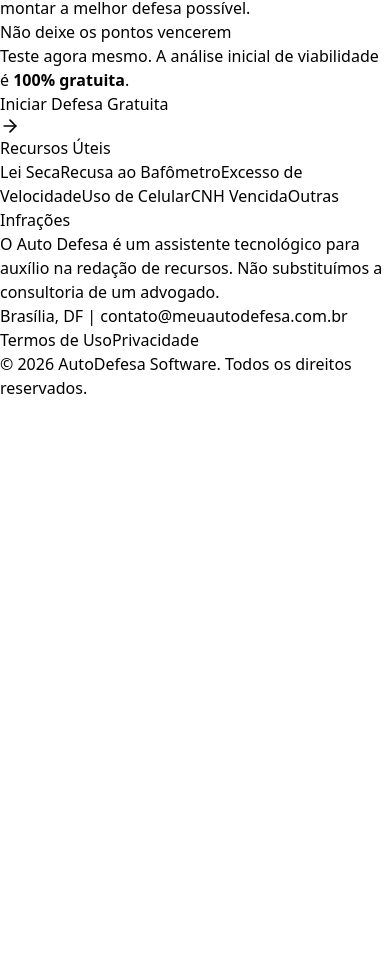
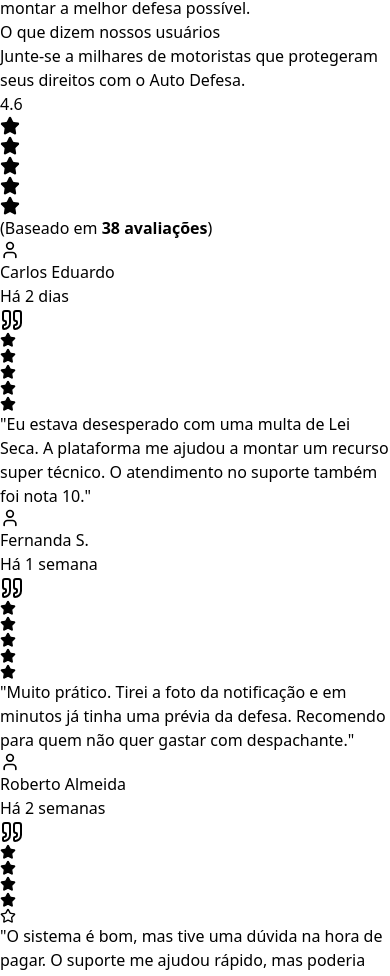
Before and after one commit to rodrigocvmd/auto-defesa, a React (Vite) app in the folder client/: page / in a window 390 px wide. Shown: the part 1830-2806 px from the top of the page. Before the commit the page ends 2230 px from the top, so only its background shows below. Built offline with nearby package versions, Linux system fonts and the light colour scheme; no server answers.

Commit message:
feat: add reviews section

```diff
--- /dev/null
+++ b/client/src/components/Testimonials.jsx
@@ -0,0 +1,185 @@
+import React, { useState } from "react";
+import { Star, User, Quote } from "lucide-react";
+
+const REVIEWS = [
+	{
+		id: 1,
+		name: "Carlos Eduardo",
+		rating: 5,
+		date: "Há 2 dias",
+		comment:
+			"Eu estava desesperado com uma multa de Lei Seca. A plataforma me ajudou a montar um recurso super técnico. O atendimento no suporte também foi nota 10.",
+	},
+	{
+		id: 2,
+		name: "Fernanda S.",
+		rating: 5,
+		date: "Há 1 semana",
+		comment:
+			"Muito prático. Tirei a foto da notificação e em minutos já tinha uma prévia da defesa. Recomendo para quem não quer gastar com despachante.",
+	},
+	{
+		id: 3,
+		name: "Roberto Almeida",
+		rating: 4,
+		date: "Há 2 semanas",
+		comment:
+			"O sistema é bom, mas tive uma dúvida na hora de pagar. O suporte me ajudou rápido, mas poderia ser mais claro no site. O recurso em si ficou excelente.",
+	},
+	{
+		id: 4,
+		name: "Juliana Mendes",
+		rating: 5,
+		date: "Há 3 semanas",
+		comment:
+			"Consegui anular uma multa de velocidade que eu nem lembrava de ter levado. A argumentação sobre a aferição do radar foi o ponto chave. Obrigada!",
+	},
+	{
+		id: 5,
+		name: "Ricardo Oliveira",
+		rating: 5,
+		date: "Há 1 mês",
+		comment:
+			"Impressionante a qualidade do texto jurídico. Parece escrito por um advogado especialista mesmo. Valeu cada centavo.",
+	},
+	{
+		id: 6,
+		name: "Ana Paula",
+		rating: 4,
+		date: "Há 1 mês",
+		comment:
+			"Gostei bastante. Só achei que poderia ter opção de parcelar em mais vezes, mas o preço é justo pelo que entrega.",
+	},
+	{
+		id: 7,
+		name: "Marcos V.",
+		rating: 5,
+		date: "Há 1 mês",
+		comment:
+			"Minha PPD estava em risco. Fiz o recurso para ganhar tempo e acabou que a multa caducou. Salvei minha carteira!",
+	},
+	{
+		id: 8,
+		name: "Lucas G.",
+		rating: 5,
+		date: "Há 2 meses",
+		comment:
+			"Interface limpa e fácil de usar. Não precisei falar com ninguém, fiz tudo pelo celular no horário do almoço.",
+	},
+	{
+		id: 9,
+		name: "Beatriz Costa",
+		rating: 3,
+		date: "Há 2 meses",
+		comment:
+			"O recurso é bom, mas demorei um pouco pra entender onde baixar o PDF final. Depois que achei, foi tranquilo.",
+	},
+	{
+		id: 10,
+		name: "Sérgio N.",
+		rating: 5,
+		date: "Há 3 meses",
+		comment:
+			"Já indiquei para dois amigos. O recurso de multa de bafômetro é muito completo, cita leis que eu nem sabia que existiam.",
+	},
+	{
+		id: 11,
+		name: "Patrícia L.",
+		rating: 5,
+		date: "Há 3 meses",
+		comment:
+			"Profissionalismo total. O documento sai formatado, pronto pra imprimir e levar no Detran. Facilitou demais minha vida.",
+	},
+	{
+		id: 12,
+		name: "André F.",
+		rating: 4,
+		date: "Há 4 meses",
+		comment:
+			"Bom serviço. Tive um problema com o login mas resolvi rápido redefinindo a senha. O recurso valeu a pena.",
+	},
+];
+
+const Testimonials = () => {
+	const [showAll, setShowAll] = useState(false);
+	const displayedReviews = showAll ? REVIEWS : REVIEWS.slice(0, 6);
+
+	return (
+		<section className="py-16 bg-white border-t border-gray-100">
+			<div className="max-w-7xl mx-auto px-4 sm:px-6 lg:px-8">
+				<div className="text-center mb-12">
+					<h2 className="text-3xl font-black text-gray-900 mb-4">O que dizem nossos usuários</h2>
+					<p className="text-xl text-gray-600 max-w-3xl mx-auto">
+						Junte-se a milhares de motoristas que protegeram seus direitos com o Auto Defesa.
+					</p>
+
+					<div className="flex-col">
+						<div className="flex items-center justify-center gap-2 mt-4 text-yellow-500 font-bold">
+							<span className="text-2xl text-gray-900">4.6</span>
+							<div className="flex">
+								{[...Array(5)].map((_, i) => (
+									<Star
+										key={i}
+										size={20}
+										fill="currentColor"
+										className={i < 4 ? "" : "text-yellow-400"}
+									/>
+								))}
+							</div>
+							<div></div>
+						</div>
+						<span className="text-sm text-gray-500 font-normal">
+							(Baseado em <strong>38 avaliações</strong>)
+						</span>
+					</div>
+				</div>
+
+				<div className="grid grid-cols-1 md:grid-cols-2 lg:grid-cols-3 gap-6">
+					{displayedReviews.map((review) => (
+						<div
+							key={review.id}
+							className="bg-gray-50 rounded-2xl p-6 border border-gray-100 hover:shadow-md transition-shadow">
+							<div className="flex items-center justify-between mb-4">
+								<div className="flex items-center gap-3">
+									<div className="bg-blue-100 p-2 rounded-full text-blue-600">
+										<User size={20} />
+									</div>
+									<div>
+										<p className="font-bold text-gray-900 text-sm">{review.name}</p>
+										<p className="text-xs text-gray-500">{review.date}</p>
+									</div>
+								</div>
+								<Quote size={24} className="text-gray-200" />
+							</div>
+
+							<div className="flex text-yellow-400 mb-3">
+								{[...Array(5)].map((_, i) => (
+									<Star
+										key={i}
+										size={16}
+										fill={i < review.rating ? "currentColor" : "none"}
+										className={i < review.rating ? "text-yellow-400" : "text-gray-300"}
+									/>
+								))}
+							</div>
+
+							<p className="text-gray-600 text-sm leading-relaxed">"{review.comment}"</p>
+						</div>
+					))}
+				</div>
+
+				{!showAll && (
+					<div className="text-center mt-12">
+						<button
+							onClick={() => setShowAll(true)}
+							className="bg-white border border-gray-300 text-gray-700 font-bold py-3 px-8 rounded-xl hover:bg-gray-50 hover:text-blue-600 hover:border-blue-200 transition-all">
+							Ver mais avaliações
+						</button>
+					</div>
+				)}
+			</div>
+		</section>
+	);
+};
+
+export default Testimonials;
--- a/client/src/layouts/MainLayout.jsx
+++ b/client/src/layouts/MainLayout.jsx
@@ -68,18 +68,41 @@ const MainLayout = ({ children }) => {
 							<div className="relative group h-16 flex items-center">
 								<Link
 									to="/recursos"
-									className="text-gray-500 hover:text-blue-600 font-medium transition-colors flex items-center gap-1"
-								>
+									className="text-gray-500 hover:text-blue-600 font-medium transition-colors flex items-center gap-1">
 									Recursos Úteis
 								</Link>
 								<div className="absolute top-full left-1/2 -translate-x-1/2 w-64 bg-white rounded-xl shadow-xl border border-gray-100 hidden group-hover:block p-2 animate-in fade-in slide-in-from-top-2">
-									<Link to="/recorrer/lei-seca" className="block px-4 py-3 text-sm text-gray-600 hover:bg-blue-50 hover:text-blue-600 rounded-lg">Lei Seca</Link>
-									<Link to="/recorrer/recusa-bafometro" className="block px-4 py-3 text-sm text-gray-600 hover:bg-blue-50 hover:text-blue-600 rounded-lg">Recusa ao Bafômetro</Link>
-									<Link to="/recorrer/excesso-velocidade" className="block px-4 py-3 text-sm text-gray-600 hover:bg-blue-50 hover:text-blue-600 rounded-lg">Excesso de Velocidade</Link>
-									<Link to="/recorrer/celular-direcao" className="block px-4 py-3 text-sm text-gray-600 hover:bg-blue-50 hover:text-blue-600 rounded-lg">Uso de Celular</Link>
-									<Link to="/recorrer/cnh-vencida" className="block px-4 py-3 text-sm text-gray-600 hover:bg-blue-50 hover:text-blue-600 rounded-lg">CNH Vencida</Link>
+									<Link
+										to="/recorrer/lei-seca"
+										className="block px-4 py-3 text-sm text-gray-600 hover:bg-blue-50 hover:text-blue-600 rounded-lg">
+										Lei Seca
+									</Link>
+									<Link
+										to="/recorrer/recusa-bafometro"
+										className="block px-4 py-3 text-sm text-gray-600 hover:bg-blue-50 hover:text-blue-600 rounded-lg">
+										Recusa ao Bafômetro
+									</Link>
+									<Link
+										to="/recorrer/excesso-velocidade"
+										className="block px-4 py-3 text-sm text-gray-600 hover:bg-blue-50 hover:text-blue-600 rounded-lg">
+										Excesso de Velocidade
+									</Link>
+									<Link
+										to="/recorrer/celular-direcao"
+										className="block px-4 py-3 text-sm text-gray-600 hover:bg-blue-50 hover:text-blue-600 rounded-lg">
+										Uso de Celular
+									</Link>
+									<Link
+										to="/recorrer/cnh-vencida"
+										className="block px-4 py-3 text-sm text-gray-600 hover:bg-blue-50 hover:text-blue-600 rounded-lg">
+										CNH Vencida
+									</Link>
 									<div className="h-px bg-gray-100 my-1"></div>
-									<Link to="/recursos" className="block px-4 py-3 text-sm font-bold text-blue-600 hover:bg-blue-50 rounded-lg text-center">Outras Infrações</Link>
+									<Link
+										to="/recursos"
+										className="block px-4 py-3 text-sm font-bold text-blue-600 hover:bg-blue-50 rounded-lg text-center">
+										Outras Infrações
+									</Link>
 								</div>
 							</div>
 
@@ -224,31 +247,53 @@ const MainLayout = ({ children }) => {
 			<VerificationBanner />
 
 			{/* Main Content Area */}
-			<main className="flex-1 w-full max-w-7xl mx-auto px-4 sm:px-6 lg:px-1 py-1">
+			<main className="flex-1 w-full max-w-8xl mx-auto px-4 sm:px-6 lg:px-1 py-1">
 				{children}
 				<footer className="border-t border-gray-100 py-6 mt-8 flex flex-col items-center">
 					{/* Recursos Úteis */}
 					<div className="w-full max-w-4xl mb-8 px-4">
-						<h4 className="text-gray-900 font-bold text-sm mb-4 text-center">Recursos Úteis</h4>
+						<h4 className="text-gray-900 font-bold text-md mb-4 text-center">Recursos Úteis</h4>
 						<div className="grid grid-cols-2 md:grid-cols-3 lg:grid-cols-5 gap-4 text-center">
-							<Link to="/recorrer/lei-seca" className="text-gray-500 hover:text-blue-600 text-sm transition-colors">Lei Seca</Link>
-							<Link to="/recorrer/recusa-bafometro" className="text-gray-500 hover:text-blue-600 text-sm transition-colors">Recusa ao Bafômetro</Link>
-							<Link to="/recorrer/excesso-velocidade" className="text-gray-500 hover:text-blue-600 text-sm transition-colors">Excesso de Velocidade</Link>
-							<Link to="/recorrer/celular-direcao" className="text-gray-500 hover:text-blue-600 text-sm transition-colors">Uso de Celular</Link>
-							<Link to="/recorrer/cnh-vencida" className="text-gray-500 hover:text-blue-600 text-sm transition-colors">CNH Vencida</Link>
-							<Link to="/recursos" className="text-blue-600 font-bold hover:text-blue-700 text-sm transition-colors">Outras Infrações</Link>
+							<Link
+								to="/recorrer/lei-seca"
+								className="text-gray-500 hover:text-blue-600 text-md transition-colors">
+								Lei Seca
+							</Link>
+							<Link
+								to="/recorrer/recusa-bafometro"
+								className="text-gray-500 hover:text-blue-600 text-md transition-colors">
+								Recusa ao Bafômetro
+							</Link>
+							<Link
+								to="/recorrer/excesso-velocidade"
+								className="text-gray-500 hover:text-blue-600 text-md transition-colors">
+								Excesso de Velocidade
+							</Link>
+							<Link
+								to="/recorrer/celular-direcao"
+								className="text-gray-500 hover:text-blue-600 text-md transition-colors">
+								Uso de Celular
+							</Link>
+							<Link
+								to="/recursos"
+								className="text-gray-500 hover:text-blue-600 text-md transition-colors">
+								Outras Infrações
+							</Link>
 						</div>
 					</div>
 
 					<p className="text-xs text-gray-400 max-w-2xl text-center mb-2">
-						O Auto Defesa é um assistente tecnológico para auxílio na redação de recursos. Não substituímos a consultoria de um advogado.
+						O Auto Defesa é um assistente tecnológico para auxílio na redação de recursos. Não
+						substituímos a consultoria de um advogado.
 					</p>
-					<p className="text-sm text-gray-500 mb-4">
-						Brasília, DF | contato@meuautodefesa.com.br
-					</p>
+					<p className="text-sm text-gray-500 mb-4">Brasília, DF | contato@meuautodefesa.com.br</p>
 					<div className="flex justify-center gap-4 text-sm text-gray-500">
-						<Link to="/terms" className="hover:underline">Termos de Uso</Link>
-						<Link to="/privacy" className="hover:underline">Privacidade</Link>
+						<Link to="/terms" className="hover:underline">
+							Termos de Uso
+						</Link>
+						<Link to="/privacy" className="hover:underline">
+							Privacidade
+						</Link>
 					</div>
 					<p className="text-xs text-gray-400 mt-4">
 						&copy; 2026 AutoDefesa Software. Todos os direitos reservados.
--- a/client/src/pages/Home.jsx
+++ b/client/src/pages/Home.jsx
@@ -13,6 +13,7 @@ import {
 } from "lucide-react";
 import MainLayout from "../layouts/MainLayout";
 import SEO from "../components/SEO";
+import Testimonials from "../components/Testimonials";
 
 const Home = () => {
 	return (
@@ -240,6 +241,9 @@ const Home = () => {
 					</div>
 				</section>
 
+				{/* AVALIAÇÕES */}
+				<Testimonials />
+
 				{/* CTA FINAL */}
 				<div className="text-center px-4">
 					<div className="inline-block p-1 rounded-3xl bg-gradient-to-r from-blue-600 to-indigo-600 shadow-2xl">
```
